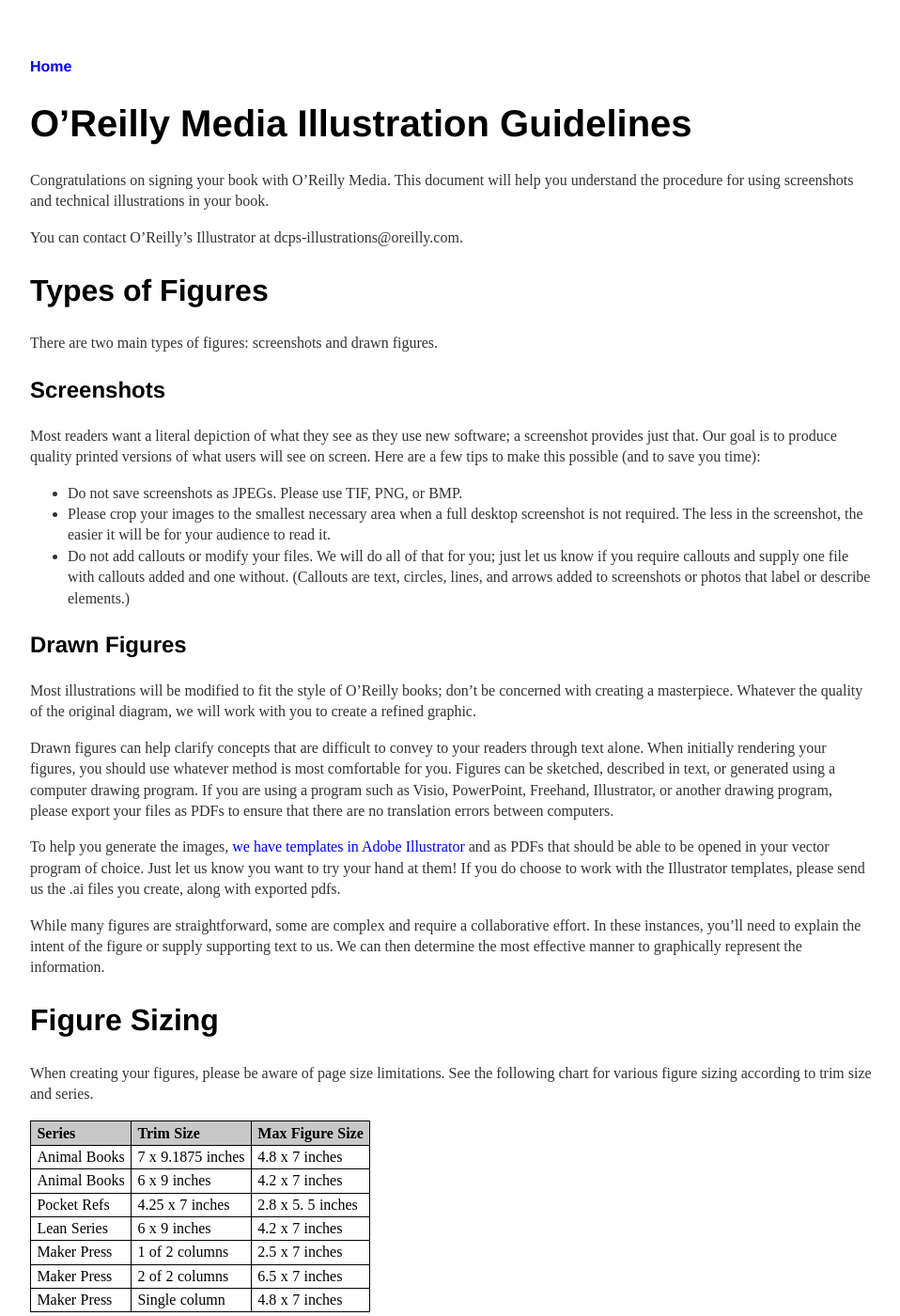
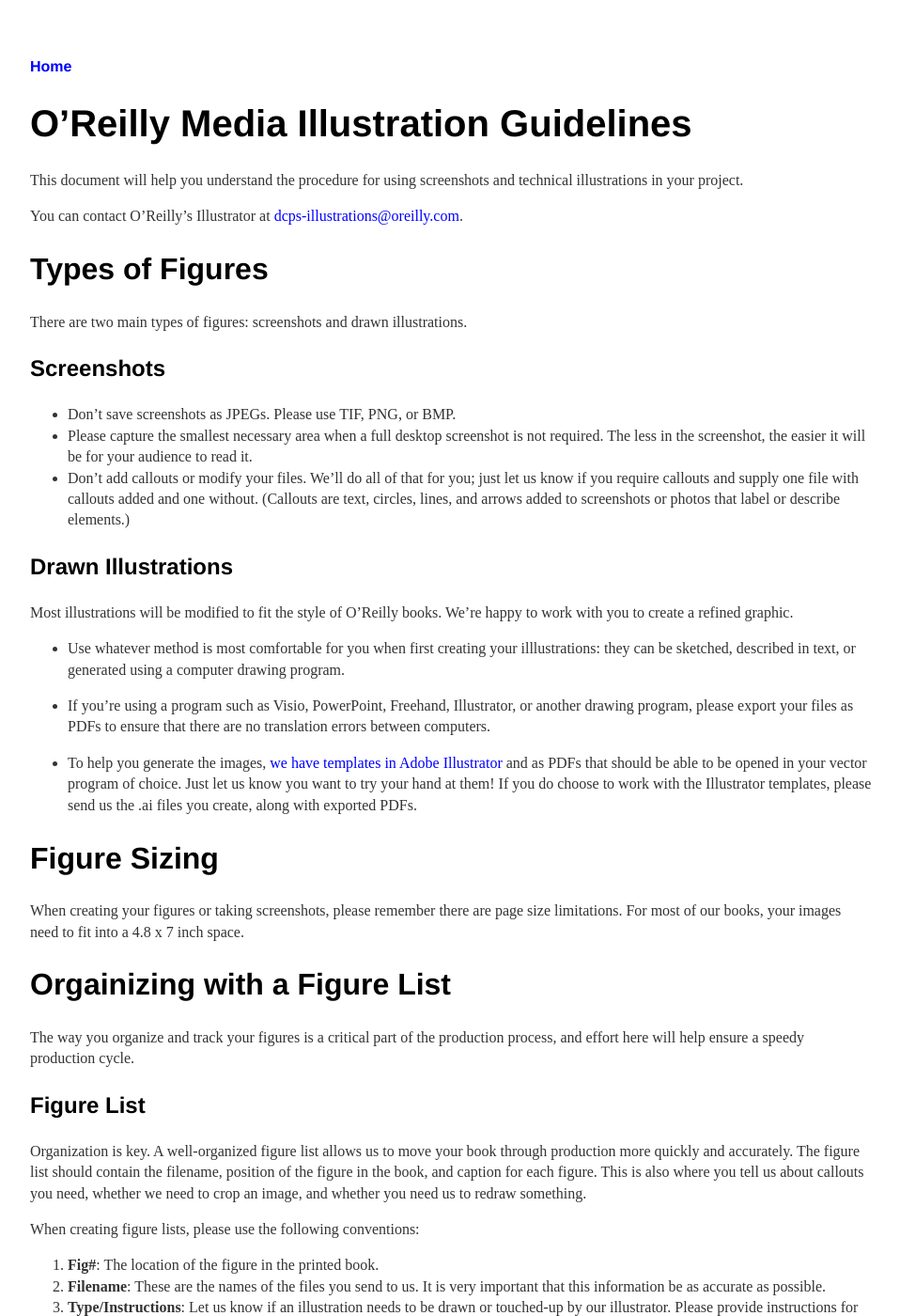
Before and after one commit to oreillymedia/production-resources, a Jekyll site: the page built from illustrations/index.md, in a window 1280 px wide and 1400 px high. Shown: the whole window at 94% size, without its empty margins (160-1118 px from the left). Built offline with Jekyll 4.4.1, drawn with Linux system fonts in a browser that asks for light colours; some of the changed text lies outside the part shown.

Commit message:
simplifying the text

```diff
--- a/illustrations/index.md
+++ b/illustrations/index.md
@@ -4,77 +4,57 @@
 ---
 # O'Reilly Media Illustration Guidelines
 
-Congratulations on signing your book with O'Reilly Media. This document will help you understand the procedure for using screenshots and technical illustrations in your book.
+This document will help you understand the procedure for using screenshots and technical illustrations in your project.
 
-You can contact O'Reilly's Illustrator at dcps-illustrations@oreilly.com.
+You can contact O'Reilly's Illustrator at <a href="mailto:dcps-illustrations@oreilly.com">dcps-illustrations@oreilly.com</a>.
 
 ## Types of Figures
 
-There are two main types of figures: screenshots and drawn figures.
+There are two main types of figures: screenshots and drawn illustrations.
 
 ### Screenshots
 
-Most readers want a literal depiction of what they see as they use new software; a screenshot provides just that. Our goal is to produce quality printed versions of what users will see on screen. Here are a few tips to make this possible (and to save you time):
+*	Don't save screenshots as JPEGs. Please use TIF, PNG, or BMP.
+*	Please capture the smallest necessary area when a full desktop screenshot is not required. The less in the screenshot, the easier it will be for your audience to read it.
+*	Don't add callouts or modify your files. We'll do all of that for you; just let us know if you require callouts and supply one file with callouts added and one without. (Callouts are text, circles, lines, and arrows added to screenshots or photos that label or describe elements.)
 
-*	Do not save screenshots as JPEGs. Please use TIF, PNG, or BMP.
-*	Please crop your images to the smallest necessary area when a full desktop screenshot is not required. The less in the screenshot, the easier it will be for your audience to read it.
-*	Do not add callouts or modify your files. We will do all of that for you; just let us know if you require callouts and supply one file with callouts added and one without. (Callouts are text, circles, lines, and arrows added to screenshots or photos that label or describe elements.)
+### Drawn Illustrations
 
+Most illustrations will be modified to fit the style of O'Reilly books. We're happy to work with you to create a refined graphic.
 
-### Drawn Figures
+* Use whatever method is most comfortable for you when first creating your illlustrations: they can be sketched, described in text, or generated using a computer drawing program.
 
-Most illustrations will be modified to fit the style of O'Reilly books; don't be concerned with creating a masterpiece. Whatever the quality of the original diagram, we will work with you to create a refined graphic.
+* If you're using a program such as Visio, PowerPoint, Freehand, Illustrator, or another drawing program, please export your files as PDFs to ensure that there are no translation errors between computers.
 
-Drawn figures can help clarify concepts that are difficult to convey to your readers through text alone. When initially rendering your figures, you should use whatever method is most comfortable for you. Figures can be sketched, described in text, or generated using a computer drawing program. If you are using a program such as Visio, PowerPoint, Freehand, Illustrator, or another drawing program, please export your files as PDFs to ensure that there are no translation errors between computers.
-
-To help you generate the images, [we have templates in Adobe Illustrator](image-stuff.zip) and as PDFs that should be able to be opened in your vector program of choice. Just let us know you want to try your hand at them! If you do choose to work with the Illustrator templates, please send us the .ai files you create, along with exported pdfs.
-
-While many figures are straightforward, some are complex and require a collaborative effort. In these instances, you'll need to explain the intent of the figure or supply supporting text to us. We can then determine the most effective manner to graphically represent the information.
+* To help you generate the images, [we have templates in Adobe Illustrator](image-stuff.zip) and as PDFs that should be able to be opened in your vector program of choice. Just let us know you want to try your hand at them! If you do choose to work with the Illustrator templates, please send us the .ai files you create, along with exported PDFs.
 
 ## Figure Sizing
 
-When creating your figures, please be aware of page size limitations. See the following chart for various figure sizing according to trim size and series.
-
-Series   |   Trim Size   |   Max Figure Size
---- | --- | ---
-Animal Books | 7 x 9.1875 inches | 4.8 x 7 inches
-Animal Books | 6 x 9 inches | 4.2 x 7 inches
-Pocket Refs | 4.25 x 7 inches | 2.8 x 5. 5 inches
-Lean Series | 6 x 9 inches | 4.2 x 7 inches
-Maker Press | 1 of 2 columns | 2.5 x 7 inches
-Maker Press | 2 of 2 columns | 6.5 x 7 inches
-Maker Press | Single column | 4.8 x 7 inches
+When creating your figures or taking screenshots, please remember there are page size limitations. For most of our books, your images need to fit into a 4.8 x 7 inch space.
 
 ## Orgainizing with a Figure List
 
 The way you organize and track your figures is a critical part of the production process, and effort here will help ensure a speedy production cycle.
 
-### Numbering Figures
-
-As you write and compile art, you may not be keeping your files organized in a way that anyone else can easily understand; however, keep in mind that eventually these files will need to be numbered according to where they will appear in the book.
-
-When your book is submitted, the text and art files are sent to different departments. If the submitted figure files are not numbered, there is no way for us to know the chapter and order they go in. The best way to rectify this is to rename all of your image files before submitting them, following the scheme 0101.ext (for chapter 1, figure 1.file extension), 0102.ext (chapter 1, figure 2), 0201.ext (chapter 2, figure 1), 1001.ext (chapter 10, figure 1), etc. Not only will this help us process your book faster, but it will allow us more time to fix missing or incorrect images.
-
-One of the most helpful organizational tools to keep your figures numbered correctly and track any changes is a figure list.
 
 ### Figure List
 
-Organization is key. A well-organized figure list allows us to move your book through production more quickly and accurately. The figure list must contain the filename, location in the book, and caption for each figure. This is also where you tell us about callouts you need, whether we need to crop an image, and whether you need us to redraw something.
+Organization is key. A well-organized figure list allows us to move your book through production more quickly and accurately. The figure list should contain the filename, position of the figure in the book, and caption for each figure. This is also where you tell us about callouts you need, whether we need to crop an image, and whether you need us to redraw something.
 
 When creating figure lists, please use the following conventions:
 
 1. **Fig#**: The location of the figure in the printed book.
 2. **Filename**: These are the names of the files you send to us. It is very important that this information be as accurate as possible.
-3. **Type/Instructions**: Drawings are handled differently than screenshots. For all screenshots, please submit electronic files. If you mark an image as a drawing, it will be redrawn by our art department according to O'Reilly's house styles. Please provide instructions for cropping, adding callouts, etc.
+3. **Type/Instructions**: Let us know if an illustration needs to be drawn or touched-up by our illustrator. Please provide instructions for cropping, adding callouts, etc.
 4. **Figure Caption**: These are very helpful for us when trying to make solve a figure placement problem or when we need to make sure we're working with the correct image in the right place in the book.
 
 Here's an example of an ideal figure list.
 
 Fig #   |   Filename   | Type/Instructions   |  Caption
  --- | --- | --- | ---
- 1-1 | 01-01.pdf | Drawing. Please add an arrow pointing from the outside servers to the middle servers and label it "Workflow."   | Example of server setup showing an important idea.
- 1-2 | 01-02.png | Screenshot. Pleae crop tightly on the top third. | This is what the top of thee page will look like.
- 1-3 | 01-03.png | Screenshot | The image caption would go here.
+ 1-1 | some-file-name.pdf | Drawing. Please add an arrow pointing from the outside servers to the middle servers and label it "Workflow."   | Example of server setup showing an important idea.
+ 1-2 | my-favorite-picture.png | Screenshot. Pleae crop tightly on the top third. | This is what the top of thee page will look like.
+ 1-3 | hello-world-example.png | Screenshot | The image caption would go here.
  ... | ... | ... | ...
- 2-1 | 02-01.png | Screenshot | Caption goes here.
- 2-2 | 02-02.pdf | Drawing. Please keep the hand-drawn look and feel. | Caption goes here.
+ 2-1 | my-cat.png | Screenshot | Caption goes here.
+ 2-2 | Michael-Stipe.pdf | Drawing. Please keep the hand-drawn look and feel. | Caption goes here.
```
